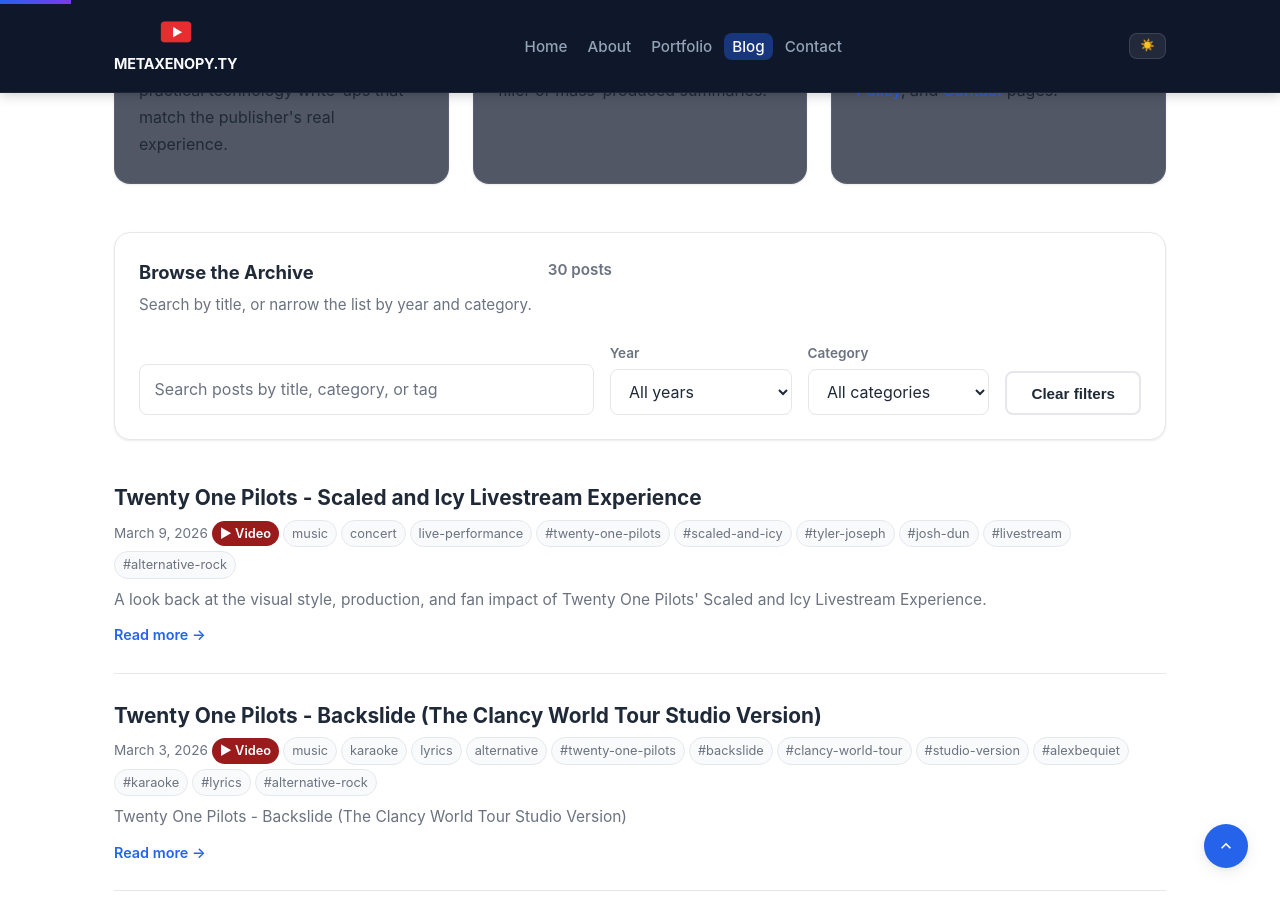
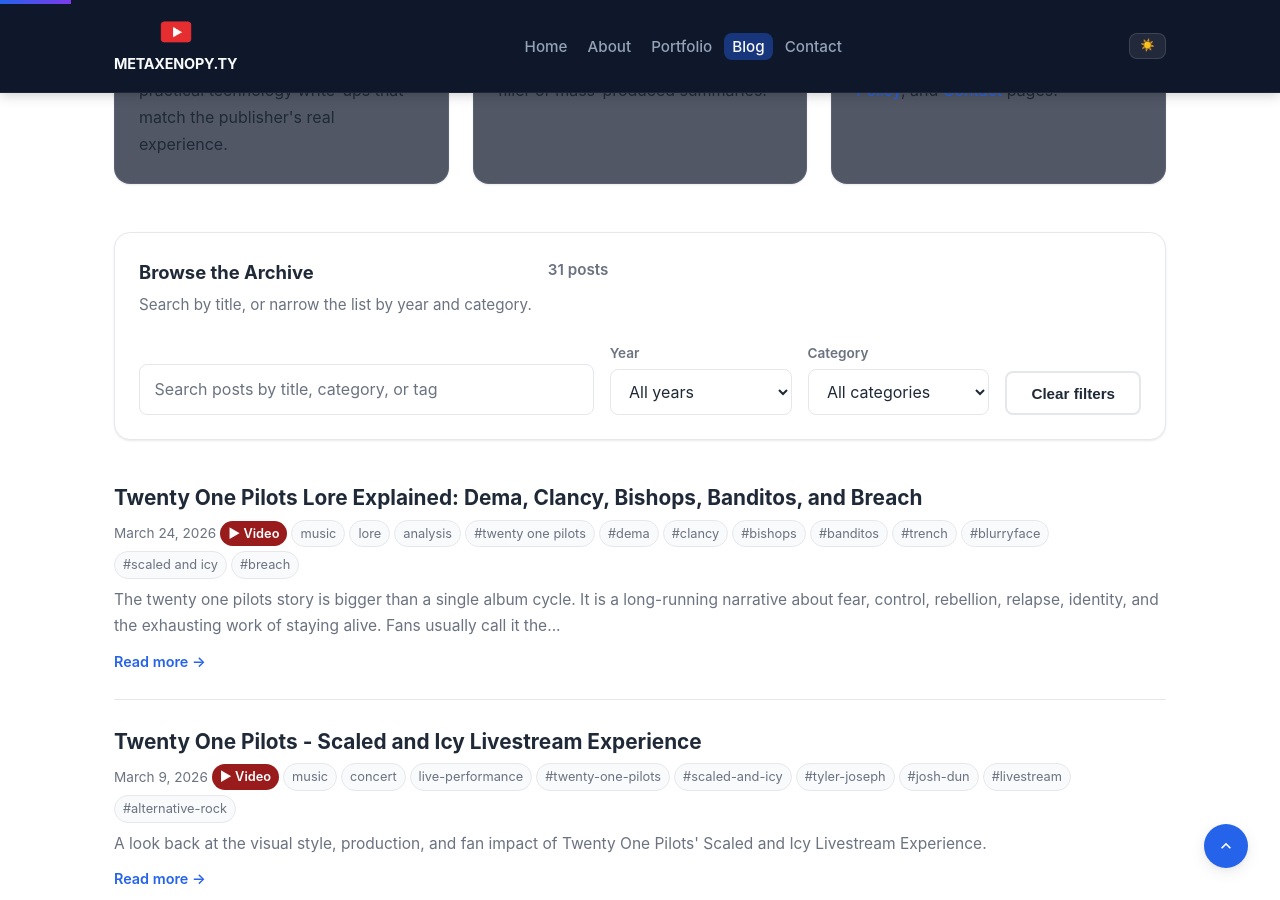
Before and after one commit to darzmackz/darzmackz.github.io, a Jekyll site: the page built from blog/index.html, in a window 1280 px wide and 900 px high, scrolled down 380 px. Built offline with Jekyll 4.4.1, drawn with Linux system fonts in a browser that asks for light colours; some of the changed lines change nothing that is shown.

Commit message:
Revise and expand Twenty One Pilots lore post
Significantly rewrite the Twenty One Pilots lore article: update front-matter (title, date, tags, categories, seo_title, youtube_id) and flip status from draft to published. Restructure and expand body copy with new sections (glossary, era-by-era timeline, symbols, viewing/listening order, fandom sources), replace embedded videos with references and images, and add many lore links and explanations. Purpose: improve clarity, SEO, and comprehensiveness of the lore guide and publish the updated piece.

```diff
--- a/_posts/2026-03-25-twenty-one-pilots-lore.md
+++ b/_posts/2026-03-25-twenty-one-pilots-lore.md
@@ -1,180 +1,274 @@
 ---
 layout: post
-title: "Twenty One Pilots Lore"
-date: "2026-03-25 12:00:00 +0800"
+title: "Twenty One Pilots Lore Explained: Dema, Clancy, Bishops, Banditos, and Breach"
+date: "2026-03-24 12:00:00 +0800"
 categories: [music, lore, analysis]
-tags: [twenty one pilots, dema, clancy, trench, blurryface, scaled and icy, lore analysis, alternative rock]
-description: "A deep dive into the lore of Twenty One Pilots — exploring Dema, Clancy, the Bishops, and the hidden story that connects their albums into one immersive narrative."
-status: "draft"
-published: false
+tags: [twenty one pilots, dema, clancy, bishops, banditos, trench, blurryface, scaled and icy, breach]
+youtube_id: "gX2ID2aGFik"
+description: "A detailed guide to the twenty one pilots lore timeline, from Blurryface and Trench to Clancy, Paladin Strait, and the post-Clancy Breach era."
+seo_title: "Twenty One Pilots Lore Explained | Dema, Clancy, Bishops, Banditos, and Breach"
+status: "published"
+published: true
 ---
 
-The world of **Twenty One Pilots** is more than music — it is a full narrative universe built across albums, visuals, hidden messages, and recurring symbols. From **Blurryface** to **Clancy**, the band has created a story about control, escape, fear, hope, and identity.
+The twenty one pilots story is bigger than a single album cycle. It is a long-running narrative about fear, control, rebellion, relapse, identity, and the exhausting work of staying alive. Fans usually call it the **Dema storyline**, but the lore stretches from the symbolic groundwork of *Blurryface* to the direct conflict of *Clancy* and the aftermath described in the newer *Breach* material.
 
-This guide walks through the overall lore and includes supporting videos and real sourced images you can use in your post.
+This guide is based on the detailed fan timeline assembled in the Reddit post ["An Updated (and Detailed) Explanation of The Lore"](https://www.reddit.com/r/twentyonepilots/comments/18nj865/an_updated_and_detailed_explanation_of_the_lore/) and cross-checked against the Twenty One Pilots Wiki's [Lore category](https://twentyonepilots.fandom.com/wiki/Category:Lore). Because the lore is intentionally symbolic, some pieces remain open to interpretation.
 
 ---
 
-## Watch: A Full Lore Overview
+## Start Here: Full Lore Video
 
-<div style="position:relative;padding-bottom:56.25%;height:0;overflow:hidden;max-width:100%;">
-  <iframe
-    src="https://www.youtube.com/embed/zyXpwQgYOdk"
-    title="Twenty One Pilots Lore Explained"
-    frameborder="0"
-    allow="accelerometer; autoplay; clipboard-write; encrypted-media; gyroscope; picture-in-picture"
-    allowfullscreen
-    style="position:absolute;top:0;left:0;width:100%;height:100%;">
-  </iframe>
-</div>
-
-This video gives a broad overview of the story surrounding **Dema**, **Clancy**, the **Bishops**, and the larger narrative that connects the albums.
+If you want the long-form version first, this is the best companion watch for the rest of this article. The embedded video is **Justadoody's** full breakdown of the Blurryface saga.
 
 ---
 
-## The Beginning: Blurryface
+## The Core Idea Behind The Lore
 
-<img src="https://upload.wikimedia.org/wikipedia/en/7/7d/Blurryface_by_Twenty_One_Pilots.png" alt="Blurryface album cover by Twenty One Pilots" style="width:100%;max-width:760px;border-radius:12px;display:block;margin:1rem auto;" />
+At its heart, the lore turns internal struggle into a physical world:
 
-The emotional core of the lore begins with **Blurryface**. While this era is more symbolic than fully narrative, it introduces one of the most important ideas in the Twenty One Pilots universe: the struggle with fear, insecurity, and self-doubt.
+- **Dema** is control, confinement, propaganda, and spiritual stagnation.
+- **Trench** is the hard, painful landscape between captivity and freedom.
+- **Blurryface / Nico** represents the voice of fear, shame, and self-erasure.
+- **Clancy** is the witness who becomes a rebel, then risks becoming what he fights.
+- **The Torchbearer** represents guidance, memory, faith, and persistence.
+- **The Banditos** are the people who keep moving, helping, resisting, and returning.
 
-Blurryface is not just a title. It is a persona that represents the darker voice in the mind — the part that feeds anxiety, shame, and pressure. Tyler Joseph’s black paint on the neck and hands visually symbolizes insecurity in what he says and what he creates.
-
-That personal tension becomes the foundation for the larger world that appears later.
+That is why the story resonates so strongly. Even when it becomes fantastical, it still feels personal.
 
 ---
 
-## Enter Dema: The World of Trench
+## Quick Glossary
 
-<img src="https://upload.wikimedia.org/wikipedia/en/f/f6/Trench_Twenty_One_Pilots.png" alt="Trench album cover by Twenty One Pilots" style="width:100%;max-width:760px;border-radius:12px;display:block;margin:1rem auto;" />
+### Dema
 
-<img src="https://upload.wikimedia.org/wikipedia/en/3/31/Twenty_One_Pilots_Jumpsuit.jpg" alt="Jumpsuit promotional artwork" style="width:100%;max-width:760px;border-radius:12px;display:block;margin:1rem auto;" />
+The city at the center of the lore. Dema is ruled by the Bishops and shaped by order, ritual, surveillance, and despair. In symbolic terms, it is the mental or spiritual place where a person becomes trapped.
 
-With **Trench**, the lore expands into a full fictional setting.
+### The Bishops
 
-At the center of the story is **Dema**, a controlled city ruled by the **nine Bishops**. Dema represents oppression, restriction, and psychological captivity. It is a place where people are kept contained, watched, and shaped by forces larger than themselves.
+There are **nine Bishops**, and they rule Dema. The most important is **Nico**, also linked to **Blurryface**. Across the lore, the Bishops represent controlling forces that want obedience, numbness, and surrender rather than growth.
 
-Outside Dema is **Trench**, a dangerous but liberating space. Trench symbolizes the difficult path toward freedom. It is uncertain and often painful, but it offers something Dema cannot: the possibility of escape.
+### Vialism
 
-This is where the story becomes larger than a metaphor. The band builds an actual narrative world, and fans begin piecing together the meaning through music videos, visuals, hidden websites, and coded messages.
+The belief system tied to Dema. It is associated with glorification of death, submission, and the stripping away of individuality.
+
+### Clancy
+
+Clancy begins as an observer and letter-writer inside Dema, but gradually becomes the main point-of-view character of the saga. His arc moves from confusion to escape, then to resistance, then to the danger of becoming consumed by power.
+
+### Torchbearer
+
+Josh Dun's lore counterpart. He is a guide and a constant presence, sometimes physically there and sometimes appearing as a projection. In the story, he keeps leading Clancy forward even when the cycle repeats.
+
+### Banditos
+
+The resistance movement outside Dema. In the *Trench* era they are marked by yellow, a color the Bishops cannot properly perceive.
+
+### Ned and Psychokinesis
+
+Ned is tied to imagination and creative power. By the time of *The Outside* and *Clancy*, Ned's antlers are connected to **psychokinesis**, which lets bodies be seized and controlled in the lore.
 
 ---
 
-## Watch: Trench Story and Symbolism
+## The Lore Timeline, Era By Era
 
-<div style="position:relative;padding-bottom:56.25%;height:0;overflow:hidden;max-width:100%;">
-  <iframe
-    src="https://www.youtube.com/embed/DyHR1bWqX14"
-    title="Trench Story and Symbolism"
-    frameborder="0"
-    allow="accelerometer; autoplay; clipboard-write; encrypted-media; gyroscope; picture-in-picture"
-    allowfullscreen
-    style="position:absolute;top:0;left:0;width:100%;height:100%;">
-  </iframe>
-</div>
+### 1. Before Dema Becomes Literal: *Blurryface*
 
-This kind of breakdown helps explain why **Trench** is such a major turning point in the band’s storytelling.
+The story starts in a symbolic form. *Blurryface* introduces the darker voice inside the self: insecurity, shame, pressure, and fear. Tyler's black paint on his neck and hands becomes a visual shorthand for corrupted speech and anxious creation.
+
+This era matters because the later lore does not replace those themes. It gives them names, places, costumes, rituals, and enemies.
 
 ---
 
-## Clancy: The Voice Inside the Story
+### 2. Escape Becomes A Story: *Heavydirtysoul* And *Trench*
 
-<img src="https://upload.wikimedia.org/wikipedia/en/d/db/Twenty_One_Pilots_-_Clancy.png" alt="Clancy album cover by Twenty One Pilots" style="width:100%;max-width:760px;border-radius:12px;display:block;margin:1rem auto;" />
+This is where the world of Dema fully appears.
 
-One of the most important figures in the lore is **Clancy**.
+According to the fan-assembled timeline, Clancy spends years inside Dema before attempting escape. He eventually reaches **Trench**, the wilderness outside the city, but is repeatedly caught and dragged back. The videos for **Heavydirtysoul**, **Jumpsuit**, **Nico and the Niners**, and **Levitate** map out this repeated cycle:
 
-Clancy first appeared through hidden letters and cryptic communications tied to the band’s evolving story. These messages gave fans a deeper look into life inside Dema and helped establish the rules of the world.
+- escape
+- brief freedom
+- contact with the Banditos
+- recapture
 
-Clancy is more than a side character. He becomes one of the main narrative anchors of the entire lore. Through Clancy, the audience sees what Dema feels like from the inside — confusing, suffocating, and designed to keep people trapped.
+This is the first major truth of the lore: escaping once is not the same thing as being free for good.
 
-Over time, Clancy becomes the symbol of awareness. He is the one trying to understand the system, document it, and eventually resist it.
+<figure>
+  <img src="https://static.wikia.nocookie.net/twenty-one-pilots/images/3/39/Banditos_scaling_a_cliff.png/revision/latest/scale-to-width-down/250?cb=20250303224512" alt="Banditos climbing a cliff from the Twenty One Pilots Wiki" style="display:block;margin:1.25rem auto;border-radius:14px;max-width:100%;width:520px;" />
+  <figcaption style="text-align:center;font-size:0.95rem;">Banditos visual from the Twenty One Pilots Wiki fandom archive.</figcaption>
+</figure>
 
 ---
 
-## The Bishops and the Power of Control
+### 3. The Letters, Dmaorg, And Clancy's Voice
 
-<img src="https://upload.wikimedia.org/wikipedia/en/8/8d/Twenty_One_Pilots_Nico_and_the_Niners.jpg" alt="Nico and the Niners single artwork" style="width:100%;max-width:760px;border-radius:12px;display:block;margin:1rem auto;" />
+One reason this fandom became so invested is that the story was not only told in songs and music videos. It unfolded through **dmaorg.info**, hidden letters, coded updates, and archived media.
 
-The **Bishops** are the rulers of Dema. They are not just villains in a fictional city. They represent the oppressive forces that keep a person mentally and emotionally trapped.
+Those materials turned Clancy from a possible side figure into the narrative's emotional center. Through his letters, fans learned more about:
 
-Among them, **Nico** is the most important and most recognizable. Many fans connect Nico directly to the ideas introduced in *Blurryface*, making the lore feel like a continuation of inner conflict in a new form.
+- what life inside Dema feels like
+- how the Bishops maintain power
+- why escape is so difficult
+- how memory and identity break down under pressure
 
-The Bishops stand for control without comfort, power without compassion, and fear disguised as order.
+If you want the lore in source form, the wiki pages for [Dmaorg.info](https://twentyonepilots.fandom.com/wiki/Dmaorg.info), [Clancy](https://twentyonepilots.fandom.com/wiki/Clancy_(character)), and [Citizen Letters](https://twentyonepilots.fandom.com/wiki/Citizen_Letters) are some of the most useful companion references.
 
 ---
 
-## The Banditos: Hope, Escape, and Resistance
+### 4. Captivity In Disguise: *Scaled And Icy*
 
-<img src="https://upload.wikimedia.org/wikipedia/en/3/31/Twenty_One_Pilots_Jumpsuit.jpg" alt="Bandito era visual from Jumpsuit" style="width:100%;max-width:760px;border-radius:12px;display:block;margin:1rem auto;" />
+At first glance, *Scaled And Icy* looks cheerful, polished, and much less threatening than *Trench*. In lore terms, that is exactly the point.
 
-Against Dema’s control stands the group known as the **Banditos**.
+Clancy is back under Dema's control, and the era reads like **propaganda**: bright presentation hiding coercion. The livestream event and the *Saturday* narrative deepen this idea. Dema is not only forceful when it is brutal. It can also be forceful when it is entertaining.
 
-The Banditos represent resistance. They move outside the system, guide others, and embody the possibility of another way to live. In the lore, they help people escape Dema and travel through Trench.
+This is the era where a lot of fans began reading the band's bright pop surface as deliberately unsettling. The smile is part of the prison.
 
-The color **yellow** becomes especially important here. It is often linked to visibility, hope, rebellion, and protection. In a world shaped by darkness and control, yellow becomes a signal that resistance is still alive.
+<figure>
+  <img src="https://static.wikia.nocookie.net/twenty-one-pilots/images/d/d6/Bishop_Clancy.png/revision/latest?cb=20250912061436" alt="Clancy in red robes from the Twenty One Pilots Wiki" style="display:block;margin:1.25rem auto;border-radius:14px;max-width:100%;width:520px;" />
+  <figcaption style="text-align:center;font-size:0.95rem;">Clancy imagery from the fandom wiki, reflecting how the lore grows more explicit in later eras.</figcaption>
+</figure>
 
 ---
 
-## Scaled and Icy: A Brighter Surface, A Darker Meaning
+### 5. Keons, Trash, Voldsoy, And The Turn Toward War
 
-<img src="https://upload.wikimedia.org/wikipedia/en/5/52/Twenty_One_Pilots_-_Scaled_and_Icy.png" alt="Scaled and Icy album cover by Twenty One Pilots" style="width:100%;max-width:760px;border-radius:12px;display:block;margin:1rem auto;" />
+The *Saturday* and *The Outside* chapters change the scale of the story.
 
-At first glance, **Scaled and Icy** feels colorful, polished, and lighter than the albums around it. But that contrast is part of the story.
+In the timeline most fans follow:
 
-Within the lore, this era can be read as a version of art created under the influence of Dema. It feels cleaner and more cheerful on the surface, yet that brightness carries an unsettling tone underneath.
+- **Keons** betrays the other Bishops.
+- **Trash the Dragon** is used to destroy the submarine and free Clancy.
+- Clancy and Torchbearer reach **Voldsoy**.
+- Ned's antlers give Clancy access to psychokinetic power.
+- Clancy learns he can seize vessels and use that power against Dema itself.
 
-That is what makes this era interesting in the larger narrative. It shows that control does not always appear threatening. Sometimes it looks appealing. Sometimes it hides itself behind performance, comfort, and spectacle.
+This is the moment where the lore shifts from escape story to revolution story.
+
+Useful companion pages:
+
+- [Keons](https://twentyonepilots.fandom.com/wiki/Keons)
+- [Ned](https://twentyonepilots.fandom.com/wiki/Ned)
+- [Trash the Dragon](https://twentyonepilots.fandom.com/wiki/Trash_the_Dragon)
+- [Vialism](https://twentyonepilots.fandom.com/wiki/Vialism)
 
 ---
 
-## Watch: Clancy Story Breakdown
+### 6. *Clancy*: Return, Rebellion, And Paladin Strait
 
-<div style="position:relative;padding-bottom:56.25%;height:0;overflow:hidden;max-width:100%;">
-  <iframe
-    src="https://www.youtube.com/embed/QJNs_9aKePo"
-    title="Clancy Story Breakdown"
-    frameborder="0"
-    allow="accelerometer; autoplay; clipboard-write; encrypted-media; gyroscope; picture-in-picture"
-    allowfullscreen
-    style="position:absolute;top:0;left:0;width:100%;height:100%;">
-  </iframe>
-</div>
+By the time *Clancy* arrives, the story is no longer hidden behind clues alone. It is active, confrontational, and closer to a final campaign.
 
-By the **Clancy** era, the story becomes more direct and more confrontational. The narrative is no longer just about surviving Dema — it is about pushing back.
+The key beats include:
+
+- Clancy and Torchbearer return by boat across **Paladin Strait**.
+- Clancy uses psychokinesis to spark rebellion inside Dema.
+- red tape becomes a visual marker of open resistance
+- the projected Torchbearer is revealed as different from the real Torchbearer leading the Banditos
+- Clancy prepares for a final confrontation with Nico
+
+In **Paladin Strait**, Clancy infiltrates the city, the Banditos clash with Dema's defenses, and Clancy finally reaches Nico. But instead of clean resolution, the saga leans into the idea that defeating fear is never as simple as one decisive victory.
 
 ---
 
-## Clancy: Action Instead of Observation
+### 7. After *Clancy*: The Breach Reading
 
-With **Clancy**, the lore reaches a more active stage.
+The newer expansion of the fan timeline continues beyond *Paladin Strait* into the **Breach** era, where the story becomes even darker and more cyclical.
 
-The character is no longer simply documenting life inside the system. He is resisting it. He is moving from witness to participant, from fear to action.
+In that interpretation:
 
-This makes *Clancy* feel like the payoff to years of symbolism and hidden narrative. The themes that began with personal insecurity in *Blurryface* evolve into full resistance by the time the story reaches this point.
+- Nico throws Clancy back through earlier moments of the saga
+- Clancy defeats Nico, but at a cost
+- Clancy becomes a new ruling figure, often described by fans as the **Nova Bishop**
+- Torchbearer refuses that transformation and leaves
+- the cycle continues, with Clancy still needing to be found and fought for again
 
-The progression across the albums becomes clearer:
-
-- **Blurryface** explores internal fear and insecurity.
-- **Trench** introduces the world of Dema and the possibility of escape.
-- **Scaled and Icy** shows control hidden behind bright presentation.
-- **Clancy** turns toward resistance, identity, and confrontation.
+This part of the lore is one of the strongest examples of why fans keep debating the story. It reframes the conflict from "beat the villain and move on" into something more painful: what if the struggle against Blurryface can be won for a moment, but never permanently escaped?
 
 ---
 
-## Why the Lore Resonates
+## The Symbols That Matter Most
 
-What makes the lore powerful is that it never feels disconnected from real emotion.
+### Yellow
 
-Even with fictional places and symbolic characters, the story remains grounded in familiar struggles: anxiety, self-doubt, pressure, numbness, fear of control, and the search for hope. Dema works because it does not only function as a place in a story. It also feels like a metaphor for the mental spaces people can become trapped inside.
+Yellow is the color of Bandito resistance, visibility, and hope. It is protective, communal, and associated with moving through Trench.
 
-That is why the Twenty One Pilots lore continues to resonate so strongly. It is imaginative, but it is also personal.
+### Red
+
+In the later era, red becomes more confrontational. It signals open rebellion, but it also raises questions about power, corruption, and whether Clancy is staying himself.
+
+### Black Paint
+
+Black paint remains one of the clearest visual threads from *Blurryface* through the later lore. It keeps the internal struggle visible even when the story becomes more elaborate.
+
+### Vultures, Neon, And Gravestones
+
+These images constantly pull the story back toward mortality, surveillance, ritual, and the way Dema turns suffering into a system.
 
 ---
 
-## Final Thoughts
+## Fandom Media Guide
 
-The lore of **Twenty One Pilots** is one of the most compelling long-form narratives in modern music. It turns albums into chapters, visuals into clues, and songs into pieces of a larger emotional world.
+If you want to keep digging, these lore pages from the fandom archive are the best places to browse images, character summaries, and timeline support:
 
-Whether you are just discovering Dema or have followed every clue from the beginning, the story remains one of the band’s most fascinating creative achievements.
+- [Lore category](https://twentyonepilots.fandom.com/wiki/Category:Lore)
+- [Dema](https://twentyonepilots.fandom.com/wiki/Dema)
+- [Bishops](https://twentyonepilots.fandom.com/wiki/Bishops)
+- [Banditos](https://twentyonepilots.fandom.com/wiki/Banditos)
+- [Torchbearer](https://twentyonepilots.fandom.com/wiki/Torchbearer)
+- [Clancy](https://twentyonepilots.fandom.com/wiki/Clancy_(character))
+- [Ned](https://twentyonepilots.fandom.com/wiki/Ned)
+- [Trash the Dragon](https://twentyonepilots.fandom.com/wiki/Trash_the_Dragon)
+- [The Story of Dema - Abridged](https://twentyonepilots.fandom.com/wiki/The_Story_of_Dema_-_Abridged)
 
-And part of what makes it special is that it is never only about the characters. In the end, it is also about us — about fear, escape, resistance, and the hope of finding our way through the trench.
+For video viewing, pair this article with:
+
+- Justadoody's full-lore breakdown: `https://www.youtube.com/watch?v=gX2ID2aGFik`
+- the official **I Am Clancy** recap
+- the canonical video run from **Heavydirtysoul** through **Paladin Strait**
+
+---
+
+## Best Viewing And Listening Order
+
+If you want the most lore-heavy path through the material, this order works well:
+
+1. *Blurryface*
+2. *Heathens*
+3. *Trench*
+4. *Scaled And Icy* plus the livestream
+5. *I Am Clancy*
+6. *Clancy*
+7. *Paladin Strait* and post-*Clancy* lore pieces
+8. *Breach* material, if you want the newest fan timeline reading
+
+For videos specifically, the clearest sequence is:
+
+1. **Heavydirtysoul**
+2. **Jumpsuit**
+3. **Nico and the Niners**
+4. **Levitate**
+5. **Saturday**
+6. **The Outside**
+7. **I Am Clancy**
+8. **Overcompensate**
+9. **Navigating**
+10. **Paladin Strait**
+
+---
+
+## Final Read On The Story
+
+The best way to understand twenty one pilots lore is to hold two truths at once.
+
+It is a fictional story about Dema, Bishops, Banditos, ritual, rebellion, and a long war for the soul of Clancy. But it is also a story about mental health, relapse, self-hatred, creativity, faith, support, and the uncomfortable reality that healing is often cyclical rather than linear.
+
+That is why Dema works. It is a city, but it also feels like a condition.
+
+And that is why the ending keeps hitting so hard. Even when the lore looks like fantasy, it still lands like something deeply human.
+
+---
+
+## Sources
+
+- Reddit fan timeline: ["An Updated (and Detailed) Explanation of The Lore"](https://www.reddit.com/r/twentyonepilots/comments/18nj865/an_updated_and_detailed_explanation_of_the_lore/)
+- Fandom source hub: [Twenty One Pilots Wiki - Lore](https://twentyonepilots.fandom.com/wiki/Category:Lore)
+- Character and concept pages: [Clancy](https://twentyonepilots.fandom.com/wiki/Clancy_(character)), [Bishops](https://twentyonepilots.fandom.com/wiki/Bishops), [Dema](https://twentyonepilots.fandom.com/wiki/Dema), [Ned](https://twentyonepilots.fandom.com/wiki/Ned), [Trash the Dragon](https://twentyonepilots.fandom.com/wiki/Trash_the_Dragon), [Vialism](https://twentyonepilots.fandom.com/wiki/Vialism)
```
